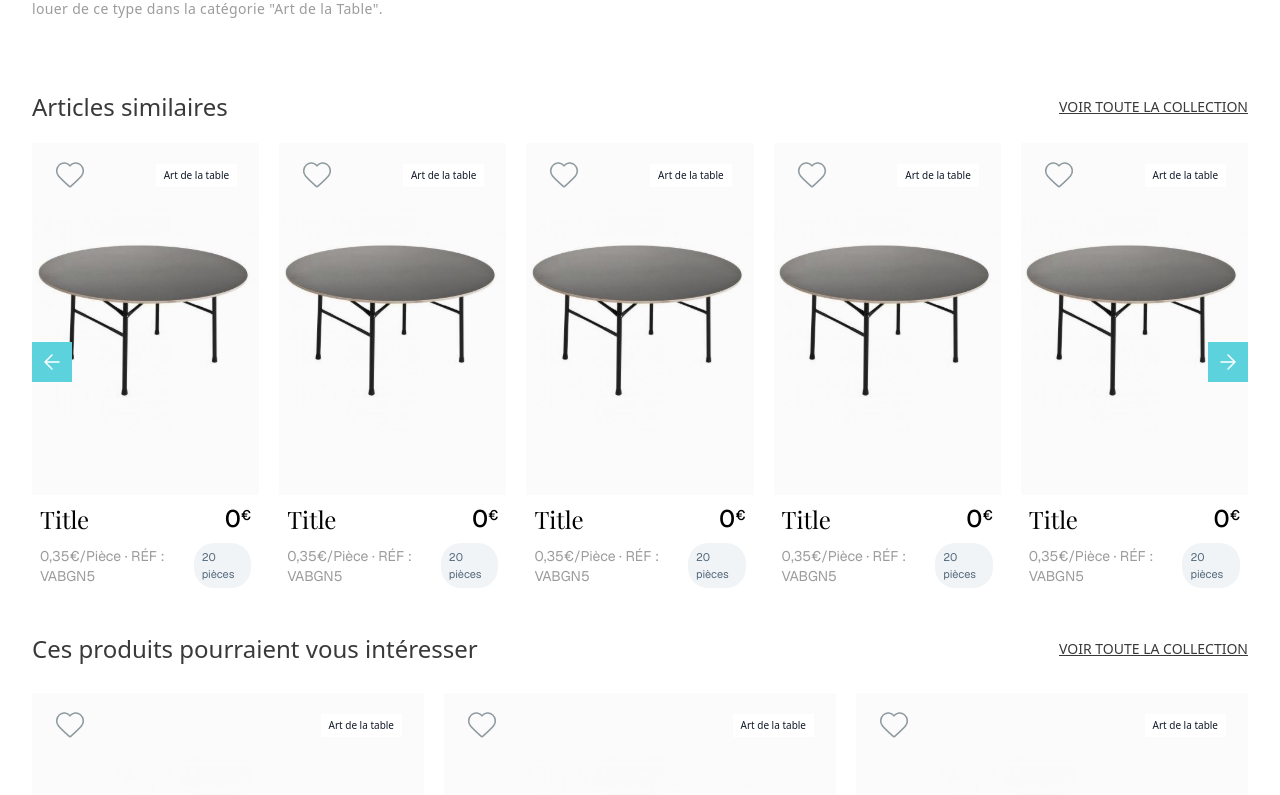
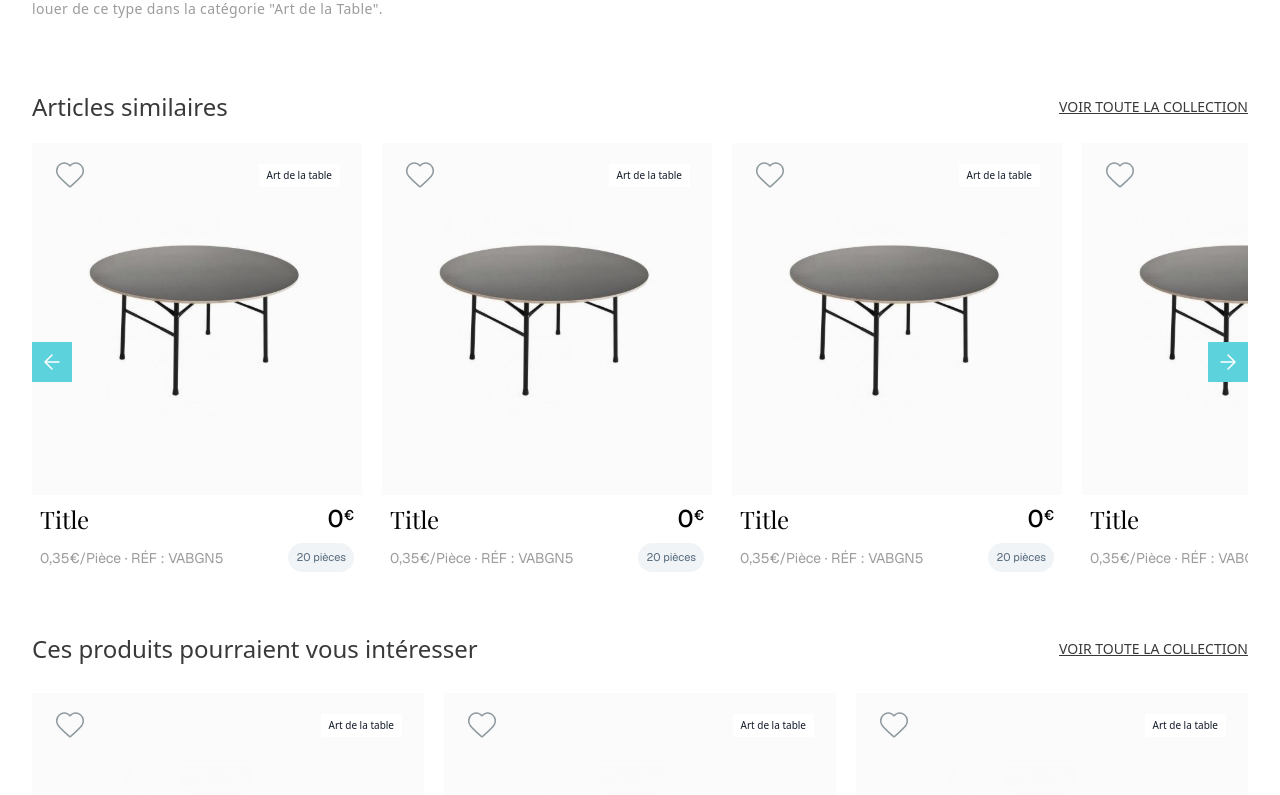
Before and after one commit to manishguhe301/wft-assignment, a Next.js app: page / in a window 1280 px wide. Shown: the part 924-1719 px from the top of the page. Built offline with nearby package versions, Linux system fonts and the light colour scheme.

Commit message:
fix: rexponsiveness

```diff
--- a/components/ArticlesSimilar.tsx
+++ b/components/ArticlesSimilar.tsx
@@ -6,14 +6,14 @@ const ArticlesSimilar = () => {
   return (
     <div className='py-8'>
       <div className=' flex items-center justify-between'>
-        <h3 className=' text-2xl font-medium text-[#393939] font-cabinet'>
+        <h3 className=' text-2xl font-medium text-[#393939] font-cabinet max-sm:text-xl'>
           Articles similaires
         </h3>
         <p className='text-[#393939] text-sm uppercase underline max-sm:text-right'>
           Voir toute la collection
         </p>
       </div>
-      <div className='relative py-5 flex items-center w-full  gap-5 max-md:overflow-x-scroll custom-scrollbar'>
+      <div className='relative py-5 flex items-center gap-5 max-md:overflow-x-scroll custom-scrollbar'>
         <div className='bg-[#5CD2DD] p-2 absolute z-10 max-md:hidden'>
           <Image
             src='/images/arrow-right.svg'
@@ -22,10 +22,11 @@ const ArticlesSimilar = () => {
             height={24}
           />
         </div>
-
-        {Array.from({ length: 5 }).map((_, index) => (
-          <SimilarCard key={index} />
-        ))}
+        <div className='flex items-center gap-5 overflow-x-scroll no-scrollbar '>
+          {Array.from({ length: 5 }).map((_, index) => (
+            <SimilarCard key={index} />
+          ))}
+        </div>
 
         <div className='bg-[#5CD2DD] p-2 absolute  right-0 z-10 max-md:hidden'>
           <Image
--- a/components/Footer.tsx
+++ b/components/Footer.tsx
@@ -59,7 +59,7 @@ const Footer = () => {
             </div>
           </div>
         </div>
-        <div className='flex flex-col items-end gap-3'>
+        <div className='flex flex-col items-end gap-3 max-sm:items-start'>
           <p className='font-bold text-[18px] text-[#393939]'>NOUS SUIVRE</p>
           <div className='flex items-center gap-2'>
             <div className='border-[0.5px] border-[#39393959] p-2 rounded-md'>
--- a/components/InterestsProducts.tsx
+++ b/components/InterestsProducts.tsx
@@ -5,7 +5,7 @@ const InterestsProducts = () => {
   return (
     <div className=''>
       <div className=' flex items-center justify-between mb-7'>
-        <h3 className=' text-2xl font-medium text-[#393939] font-cabinet'>
+        <h3 className=' text-2xl font-medium text-[#393939] font-cabinet max-sm:text-xl'>
           Ces produits pourraient vous intéresser
         </h3>
         <p className='text-[#393939] text-sm uppercase underline max-sm:text-right'>
@@ -14,7 +14,7 @@ const InterestsProducts = () => {
       </div>
       <div className='flex items-center gap-5 max-md:overflow-x-scroll custom-scrollbar pb-8'>
         {Array.from({ length: 3 }).map((_, index) => (
-          <div key={index} className='flex-1'>
+          <div key={index} className='flex-1 max-md:flex-none max-md:w-full'>
             <SimilarCard isInterestsCard={true} />
           </div>
         ))}
--- a/components/Process.tsx
+++ b/components/Process.tsx
@@ -18,8 +18,8 @@ const Process = () => {
           Office ipsum you must be muted. It meeting commitment busy pain.
         </p>
       </div>
-      <div className=' py-10 flex items-center  gap-5 max-sm:flex-col'>
-        <div className=' flex flex-col items-center gap-2'>
+      <div className=' py-10 flex items-center gap-5 max-sm:flex-col'>
+        <div className=' flex flex-col items-center text-center gap-2'>
           <Image src='/images/bag.svg' alt='' width={50} height={50} />
           <p className='font-medium text-base text-[#393939]'>
             Livraison & Reprise
@@ -28,16 +28,16 @@ const Process = () => {
             Selon vos besoins
           </p>
         </div>
-        <div className='h-[1px] w-[100px] bg-[#E5E5E5] max-sm:hidden'></div>
-        <div className=' flex flex-col items-center gap-2'>
+        <div className='h-[1px] w-[100px] bg-[#E5E5E5] max-sm:rotate-90 max-sm:my-10'></div>
+        <div className=' flex flex-col items-center gap-2 text-center'>
           <Image src='/images/dish.svg' alt='' width={50} height={50} />
           <p className='font-medium text-base text-[#393939]'>Nettoyage</p>
           <p className='text-sm font-normal text-[#9C9C9C]'>
             Selon vos besoins
           </p>
         </div>
-        <div className='h-[1px] w-[100px] bg-[#E5E5E5] max-sm:hidden'></div>
-        <div className=' flex flex-col items-center gap-2'>
+        <div className='h-[1px] w-[100px] bg-[#E5E5E5] max-sm:rotate-90 max-sm:my-10'></div>
+        <div className=' flex flex-col items-center gap-2 text-center'>
           <Image src='/images/web-store.svg' alt='' width={50} height={50} />
           <p className='font-medium text-base text-[#393939]'>
             Commande Illimitée
@@ -46,8 +46,8 @@ const Process = () => {
             Tout est possible
           </p>
         </div>
-        <div className='h-[1px] w-[100px] bg-[#E5E5E5] max-sm:hidden  '></div>
-        <div className=' flex flex-col items-center gap-2'>
+        <div className='h-[1px] w-[100px] bg-[#E5E5E5] max-sm:rotate-90 max-sm:my-10  '></div>
+        <div className=' flex flex-col items-center gap-2 text-center'>
           <Image src='/images/car.svg' alt='' width={50} height={50} />
           <p className='font-medium text-base text-[#393939]'>
             Transport & Enlèvement
--- a/components/SimilarCard.tsx
+++ b/components/SimilarCard.tsx
@@ -8,8 +8,8 @@ const SimilarCard = ({
 }) => {
   return (
     <div
-      className={`w-[330px] h-[438px] flex flex-col ${
-        isInterestsCard && 'w-full'
+      className={`h-[438px] flex-shrink-0 flex flex-col ${
+        isInterestsCard ? 'w-full' : 'w-[330px]'
       }`}
     >
       <div className='flex items-center justify-center mx-auto  bg-[#FBF9F899] w-full py-16 relative'>
```
